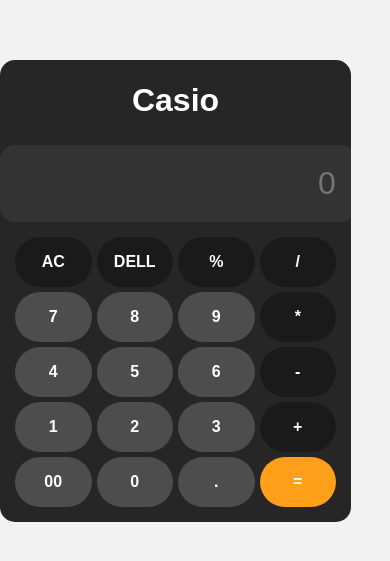
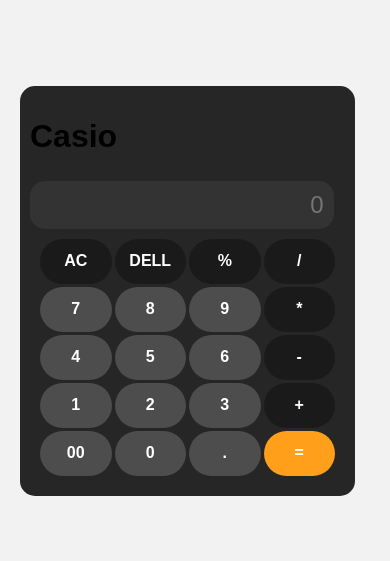
Before and after one commit to Vedsagar04/Calculator, a React (Vite) app: page / in a window 390 px wide. Shown: the part 131-692 px from the top of the page. Built offline with nearby package versions, Linux system fonts and the light colour scheme.

Commit message:
Update index.css

```diff
--- a/src/index.css
+++ b/src/index.css
@@ -5,11 +5,6 @@
   height: 100vh;
   margin: 0;
   background-color: hsl(0, 0%, 95%);
-}
-
-.calculator h1 {
-  color: white;
-  text-align: center;
 }
 
 .calculator {
@@ -43,7 +38,7 @@
 
 button {
   width: 100%;
-  height: 60px;
+  height: 60px; /* Default height for buttons */
   border-radius: 50px;
   border: none;
   background-color: hsl(0, 0%, 30%);
@@ -85,25 +80,39 @@
   background-color: hsl(35, 100%, 75%);
 }
 
+/* Mobile responsiveness */
 @media (max-width: 600px) {
   #display {
-      font-size: 2rem;
-      padding: 20px;
-  }
-
-  body{
-    display: flex;
-    align-items: center;
-    justify-content: center;
+    font-size: 2rem; /* Smaller font size for mobile */
+    padding: 10px; /* Reduced padding */
   }
 
   button {
-      height: 50px;
-      font-size: 1rem;
+    height: 50px; /* Smaller button height for mobile */
+    font-size: 1.2rem; /* Smaller font size for buttons */
   }
 
   .keys {
-      gap: 5px;
-      padding: 15px;
+    gap: 5px; /* Reduced gap between buttons */
+    padding: 10px; /* Reduced padding */
+  }
+
+  .calculator {
+    padding: 10px; /* Added padding to the calculator for better spacing */
   }
 }
+
+@media (max-width: 400px) {
+  #display {
+    font-size: 1.5rem; /* Further reduce font size for very small screens */
+  }
+
+  button {
+    height: 45px; /* Smaller button height for very small screens */
+    font-size: 1rem; /* Further reduce font size for buttons */
+  }
+
+  .keys {
+    gap: 3px; /* Further reduce gap between buttons */
+  }
+}
```
